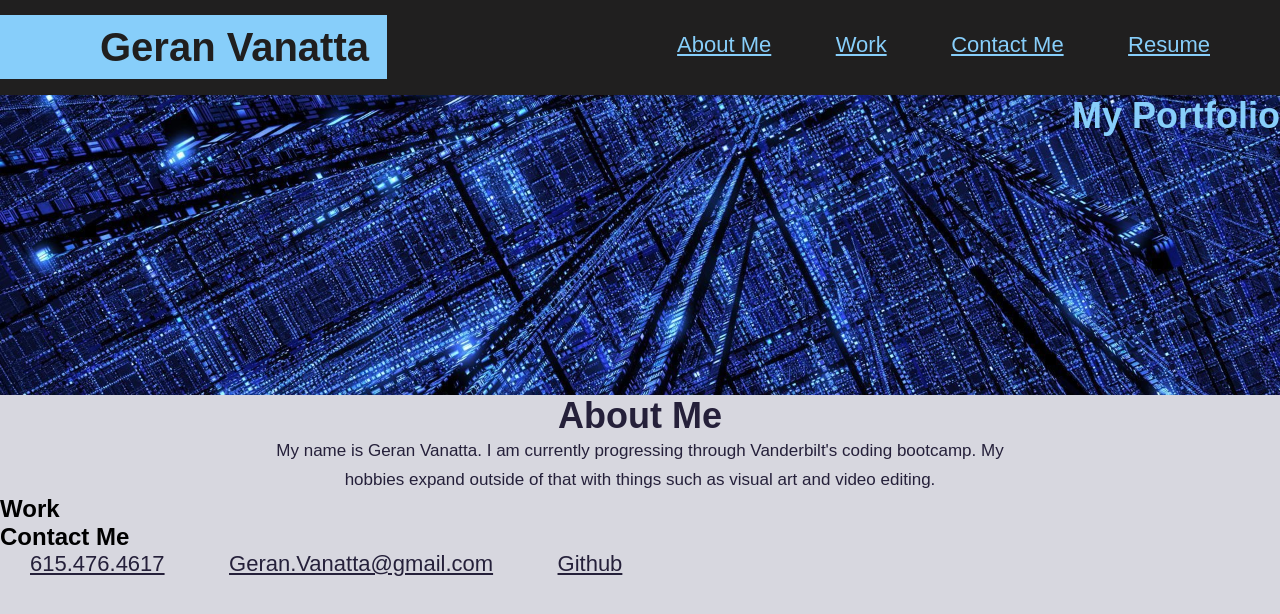
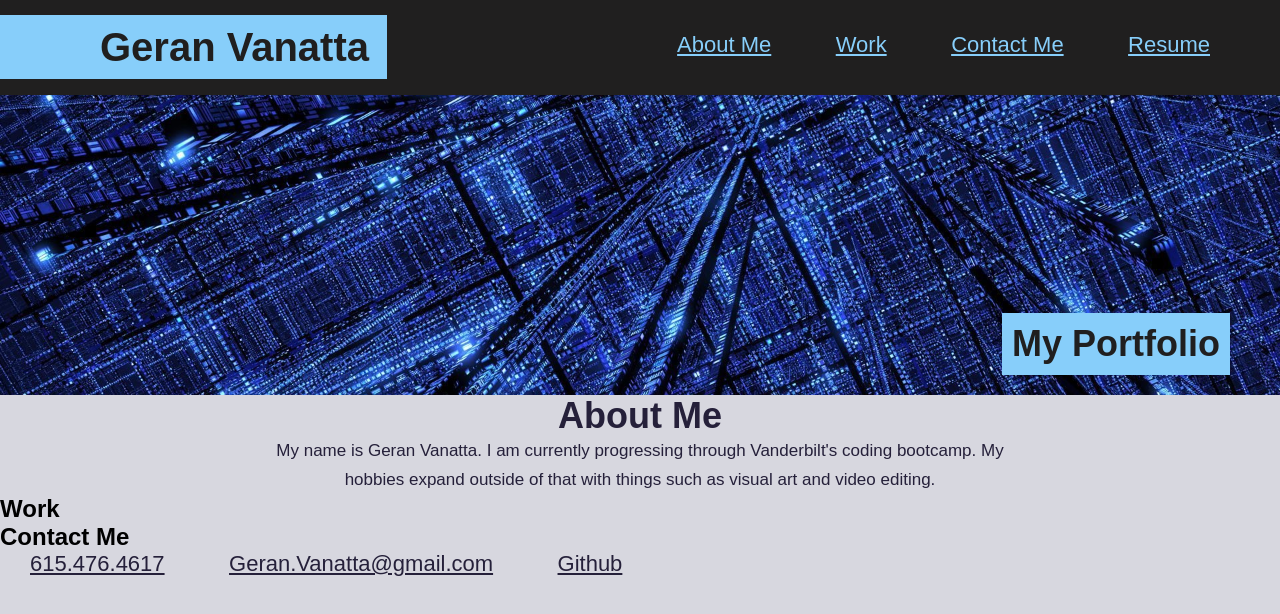
Before and after one commit to geranv1020/professional-portfolio, a plain HTML site: page index.html in a window 1280 px wide. Drawn offline with Linux system fonts and the light colour scheme.

Commit message:
fixed positioning and added html notes

```diff
--- a/assets/css/style.css
+++ b/assets/css/style.css
@@ -26,11 +26,6 @@ header h1 {
     display: inline;
 }
 
-header a {
-    text-decoration: underline;
-    color: lightskyblue;
-}
-
 header nav {
     float: right;
     margin: 7px 0;
@@ -44,6 +39,7 @@ header nav ul li a {
     margin: 0 30px;
     font-weight: lighter;
     font-size: 22px;
+    color: lightskyblue;
 }
 
 .hero {
@@ -57,9 +53,12 @@ header nav ul li a {
 .hero h2 {
     font-weight: bold;
     font-size: 36px;
-    color: lightskyblue;
-    float: right;
-    margin: 0;
+    color: rgb(32, 31, 31);
+    border: 10px solid lightskyblue;
+    background-color: lightskyblue;
+    position: absolute;
+    bottom: 20px;
+    right: 50px;
 }
 
 .bio {
```
Also changed, not shown: index.html (+7 -0 lines).
